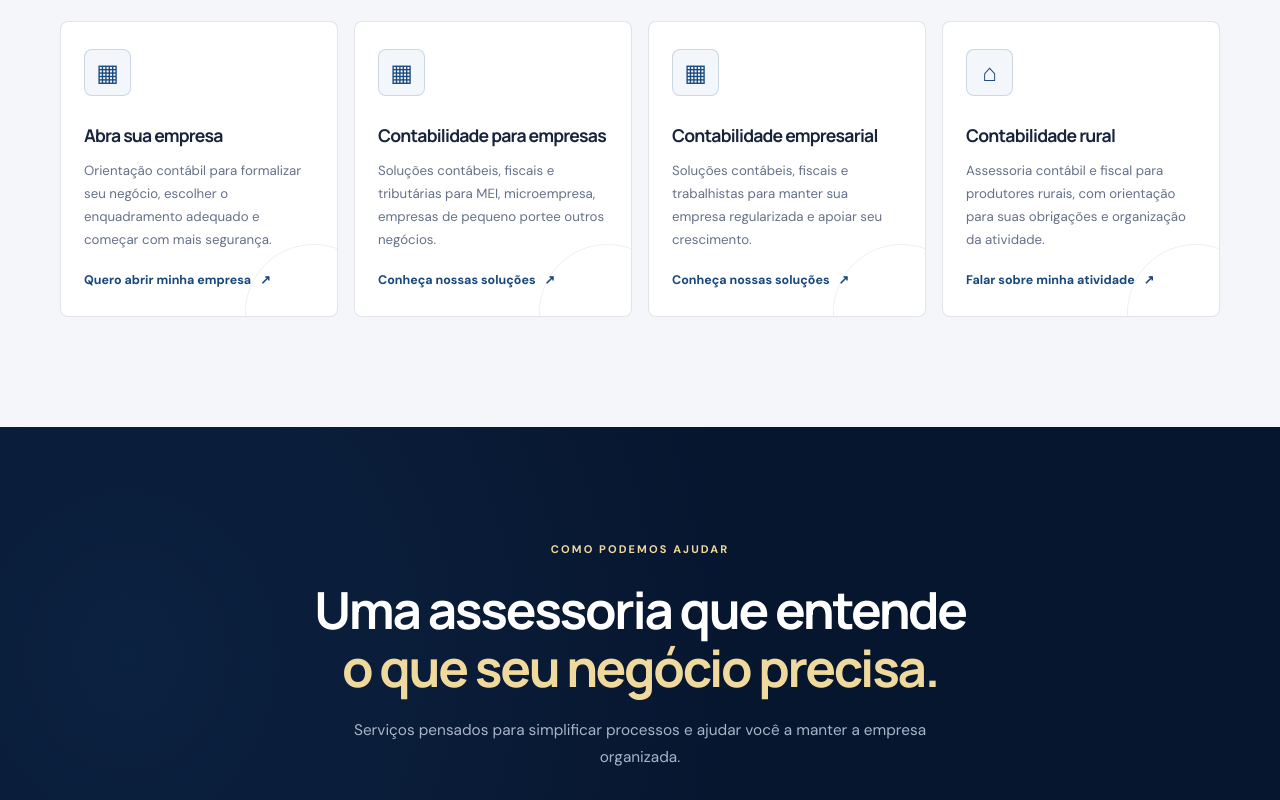
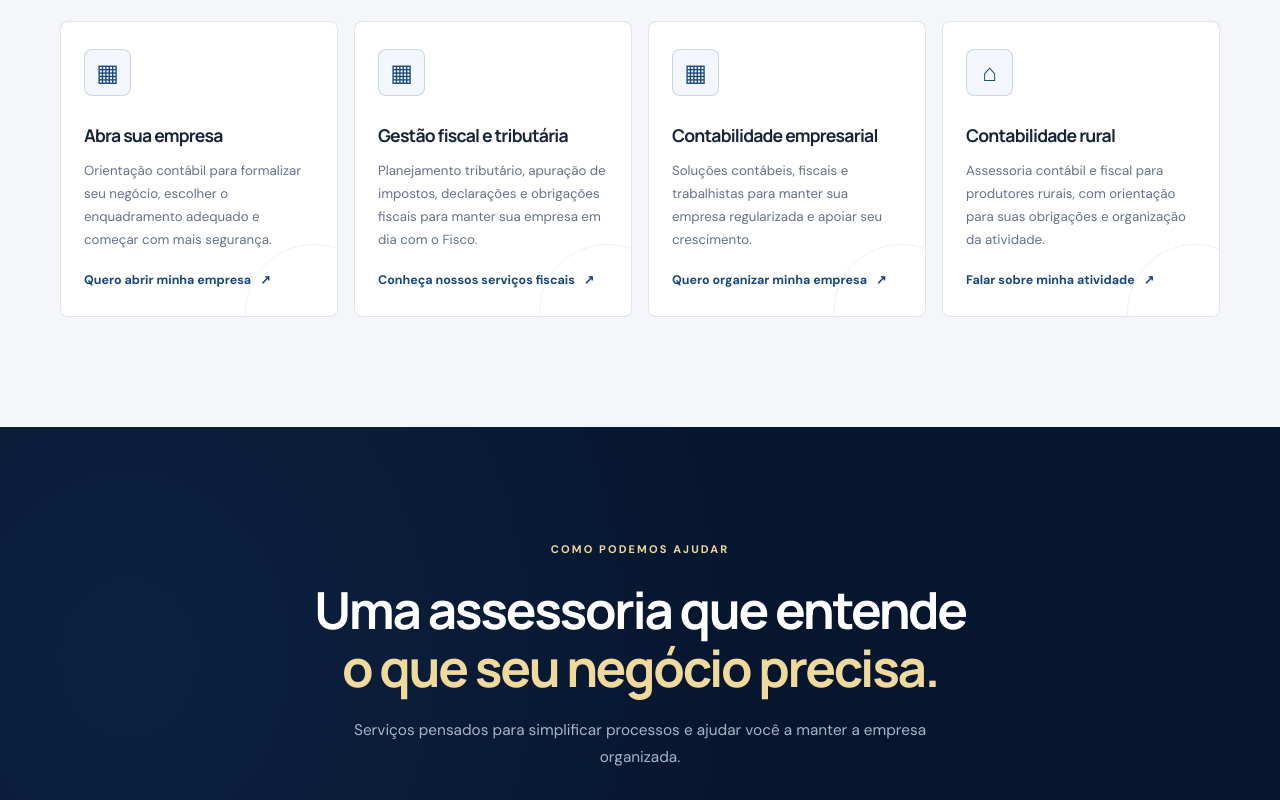
Before and after one commit to spinelloleticia/site_02_lider_assessoria, a plain HTML site: page index.html in a window 1280 px wide. Shown: the part 1420-2220 px from the top of the page. Drawn offline with Linux system fonts and the light colour scheme.

Commit message:
Add files via upload

```diff
--- a/index.html
+++ b/index.html
@@ -462,16 +462,16 @@
 
           <article class="audience-card reveal reveal-delay">
             <div class="card-icon">▦</div>
-            <h3>Contabilidade para empresas</h3>
-            <p>Soluções contábeis, fiscais e tributárias para MEI, microempresa, empresas de pequeno portee outros negócios.</p>
-            <a href="#diagnostico">Conheça nossas soluções<span>↗</span></a>
+            <h3>Gestão fiscal e tributária</h3>
+            <p>Planejamento tributário, apuração de impostos, declarações e obrigações fiscais para manter sua empresa em dia com o Fisco.</p>
+            <a href="#diagnostico">Conheça nossos serviços fiscais<span>↗</span></a>
           </article>
 
           <article class="audience-card reveal reveal-delay-2">
             <div class="card-icon">▦</div>
             <h3>Contabilidade empresarial</h3>
             <p>Soluções contábeis, fiscais e trabalhistas para manter sua empresa regularizada e apoiar seu crescimento.</p>
-            <a href="#diagnostico">Conheça nossas soluções<span>↗</span></a>
+            <a href="#diagnostico">Quero organizar minha empresa<span>↗</span></a>
           </article>
 
           <article class="audience-card reveal reveal-delay-3">
@@ -863,7 +863,7 @@
         <div class="section-heading section-heading-light reveal">
           <span class="eyebrow">NOTÍCIAS E INFORMAÇÕES</span>
           <h2>Sua empresa evolui. <span class="gold-text">A Líder acompanha cada mudança.</span></h2>
-          <p>Acompanhe as principais atualizações contábeis, fiscais e trabalhistas e entenda como elas impactam a sua empresa. Nossa equipe transforma informações complexas em orientações práticas para o seu negócio.</p>
+          <p>Acompanhe as principais atualizações contábeis, fiscais e trabalhistas.</p>
         </div>
 
         <div class="news-grid">
```
Also changed, not shown: style.css (line endings or trailing spaces).
